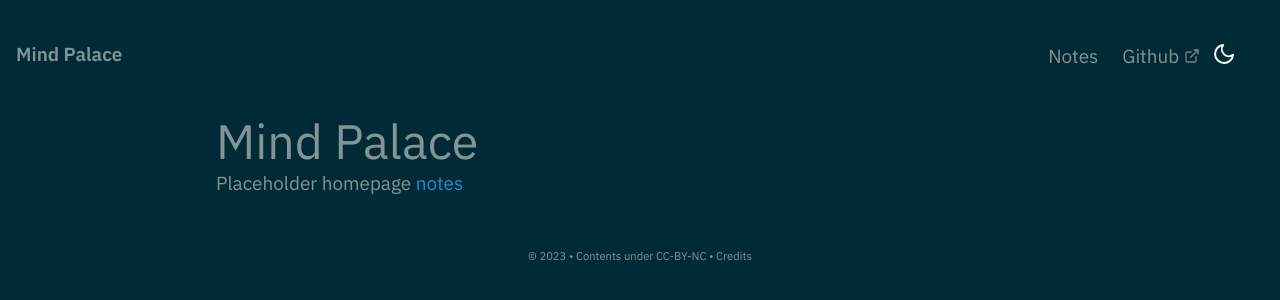
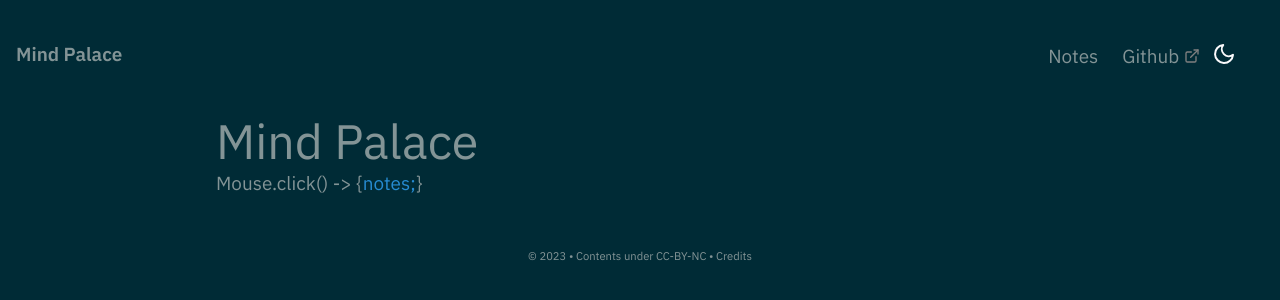
Before and after one commit to stvzhg/stvzhg.github.io, a Jekyll site: the page built from pages/index.md, in a window 1280 px wide. Shown: the top 300 px of the page. Built offline with Jekyll 4.4.1, drawn with Linux system fonts in a browser that asks for light colours.

Commit message:
Add icon, remove placeholder

```diff
--- a/_layouts/Post.html
+++ b/_layouts/Post.html
@@ -116,14 +116,17 @@
                 {%- if page.content-type == "notes" -%}
                 <div class="column is-5-widescreen  is-6-desktop is-8-tablet is-12-mobile">
                     <div class="note-page-section">
+                        <!-- <div>
+                            <a onclick="window.location.assign('/');">
+                                <h5 class="meta-title">
+                                    ← HOME
+                                </h5>
+                            </a>
+                        </div> -->
                         <div>
-                            {%- if site.preferences.homepage.enabled -%}
                             <a onclick="window.history.back();">
-                                {%- else -%}
-                                <a onclick="window.location.assign('/');">
-                                    {%- endif -%}
-                                    <h5 class="meta-title">← BACK</h5>
-                                </a>
+                                <h5 class="meta-title">← BACK</h5>
+                            </a>
                         </div>
                         <!--- List type Note Layout-->
                         {%- if page.format == "list" -%}
--- a/pages/index.md
+++ b/pages/index.md
@@ -6,5 +6,4 @@ layout: Post
 permalink: /
 title: Mind Palace
 ---
-
-Placeholder homepage [notes](/notes)
+Mouse.click() -> {[notes;](/notes)}
```
Also changed, not shown: assets/img/favicon.png (added).
